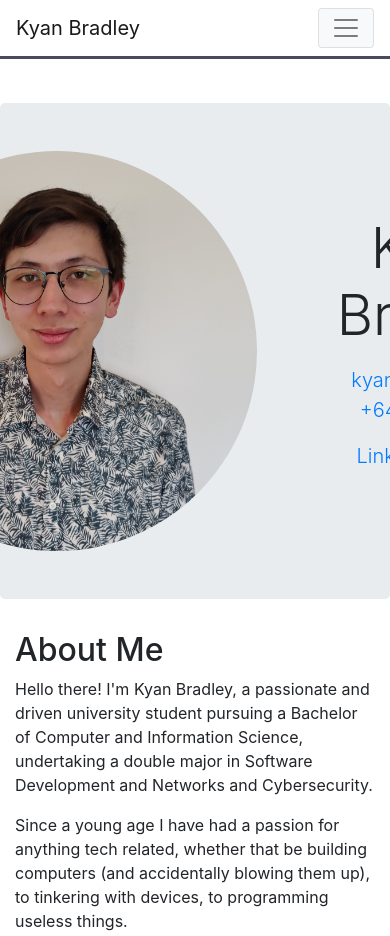
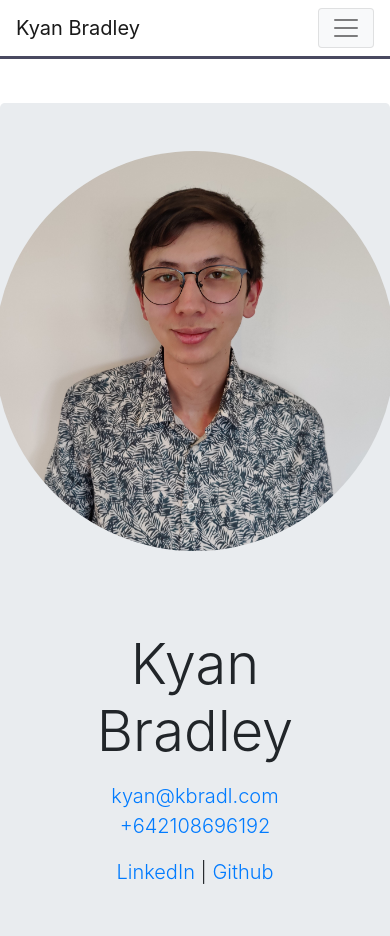
Before and after one commit to bradley-kyan/bradley-kyan, a plain HTML site: page index.html in a window 390 px wide. Shown: the top 936 px of the page. Drawn offline with nearby package versions, Linux system fonts and the light colour scheme.

Commit message:
Update index.html
+ added flex wrap to make jumbotron responsive

```diff
--- a/index.html
+++ b/index.html
@@ -376,7 +376,7 @@ img:hover{
 		</div>
 		<br><br>
 
-		<div class="d-flex justify-content-center align-items-center jumbotron">
+		<div class="d-flex flex-wrap justify-content-center align-items-center jumbotron">
 			<div class="p-3"><img src="img/IMG20230806171027.jpg" style="width: 400px; border-radius: 100%;"></div>
 			<div class="p-4"></div>
 			<div class="p-3">
```
